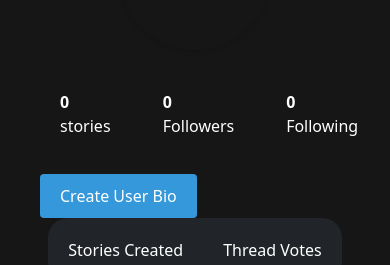
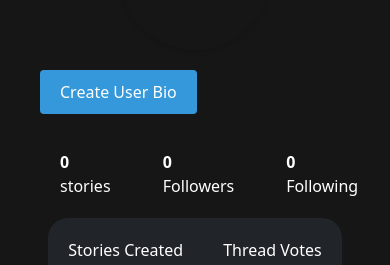
Before and after one commit to Rafl27/biteSized-app, a React (Vite) app: page /profile in a window 390 px wide. Shown: the part 164-429 px from the top of the page. Built offline with nearby package versions, Linux system fonts and the light colour scheme; no server answers.

Commit message:
invert order

```diff
--- a/src/components/UserInfo/UserInfo.css
+++ b/src/components/UserInfo/UserInfo.css
@@ -78,4 +78,8 @@
         justify-content: space-evenly;
     }
 
+    .right-side{
+        display: flex;
+        flex-direction: column-reverse;
+    }
 }
```
